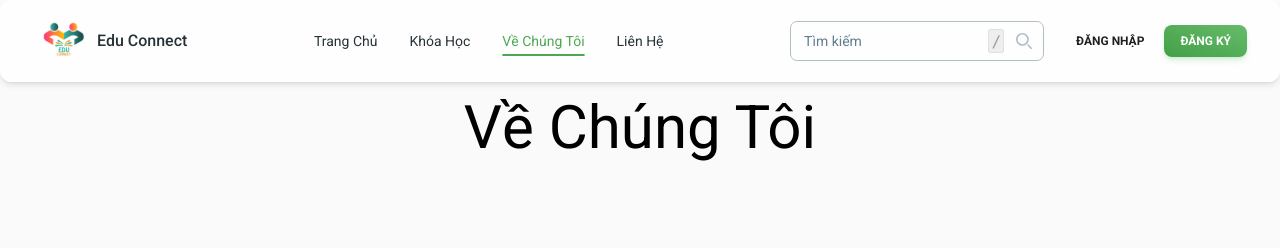
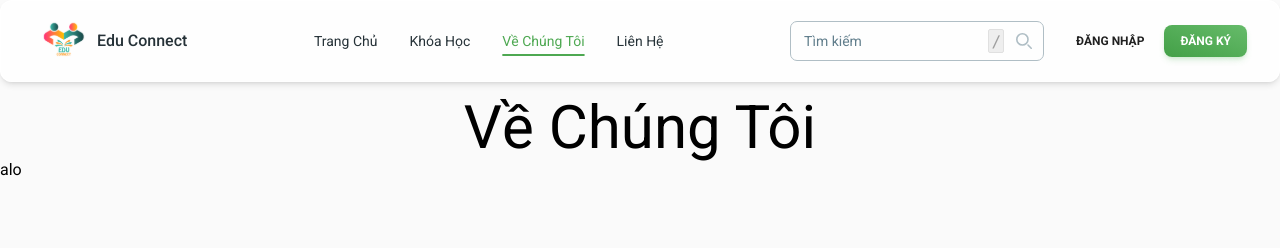
Before and after one commit to lethucthanhtu/exe-edu-connect-fe, a React (Vite) app: page /about in a window 1280 px wide. Shown: the top 248 px of the page. Built offline with nearby package versions, Linux system fonts and the light colour scheme; some icons are missing; what tailwindcss-animated would draw is missing.

Commit message:
fix about

```diff
--- a/src/pages/about.tsx
+++ b/src/pages/about.tsx
@@ -12,6 +12,7 @@ export default function About() {
       <div className='flex justify-center'>
         <span className='text-6xl capitalize'>{t('about')}</span>
       </div>
+      <div>alo</div>
     </>
   );
 }
```
